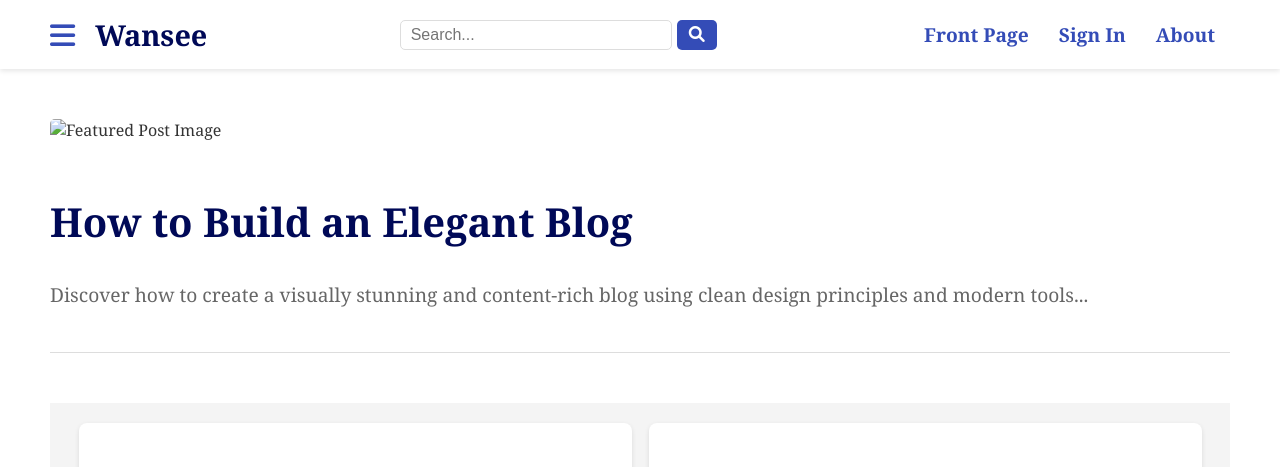
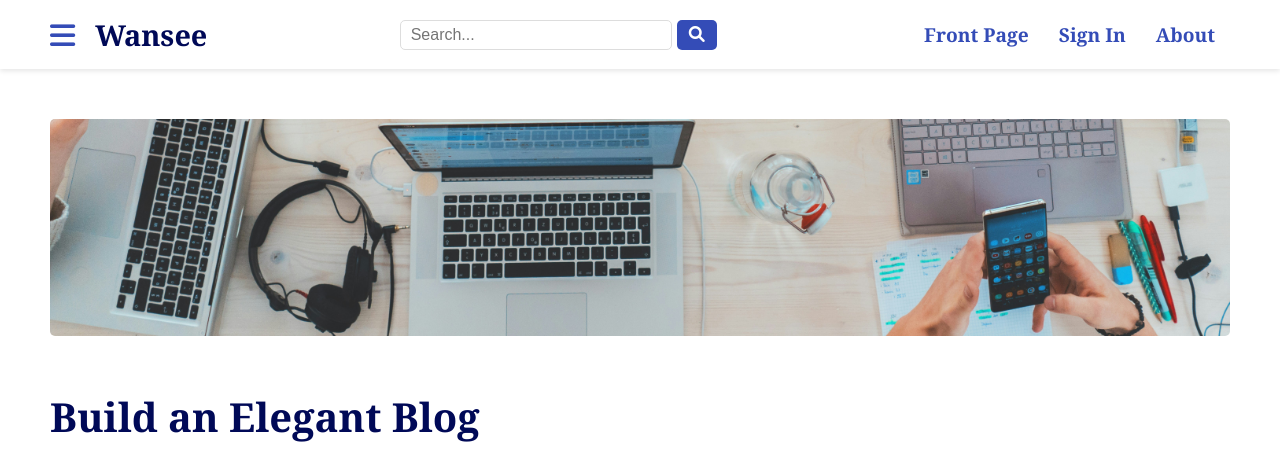
Before and after one commit to morainekhy/website1, a plain HTML site: page home.html in a window 1280 px wide. Shown: the top 467 px of the page. Drawn offline with Linux system fonts and the light colour scheme.

Commit message:
Update home.html

```diff
--- a/home.html
+++ b/home.html
@@ -71,7 +71,7 @@
         }
 
         nav .search-container {
-            flex: 1; /* Take up remaining space for centering */
+            flex: 1;
             display: flex;
             justify-content: center;
             align-items: center;
@@ -332,8 +332,8 @@
     <div id="homepage">
         <!-- Featured Post -->
         <div class="featured-post">
-            <img src="./images/table.jpg" alt="Featured Post Image">
-            <h2>How to Build an Elegant Blog</h2>
+            <img src="table.jpg" alt="Featured Post Image">
+            <h2>Build an Elegant Blog</h2>
             <p>Discover how to create a visually stunning and content-rich blog using clean design principles and modern tools...</p>
         </div>
 
```
